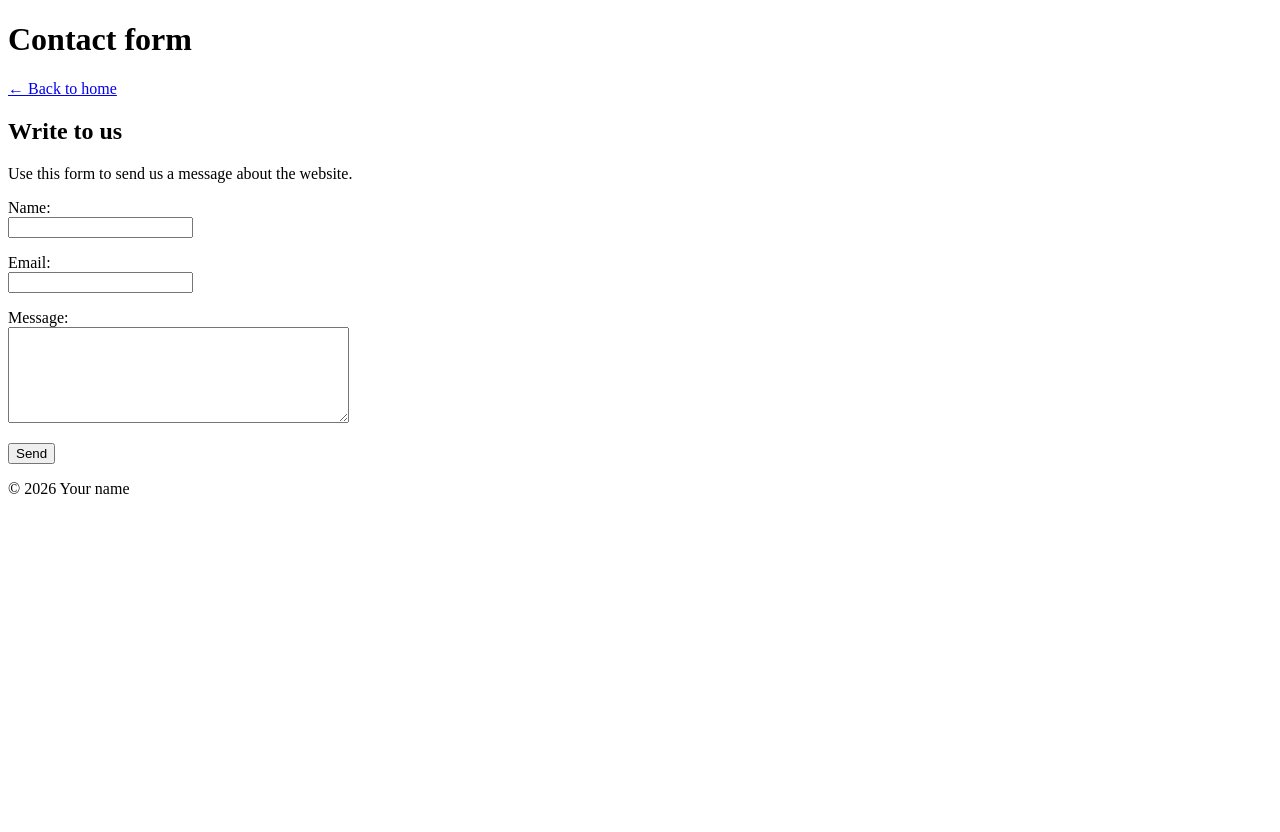
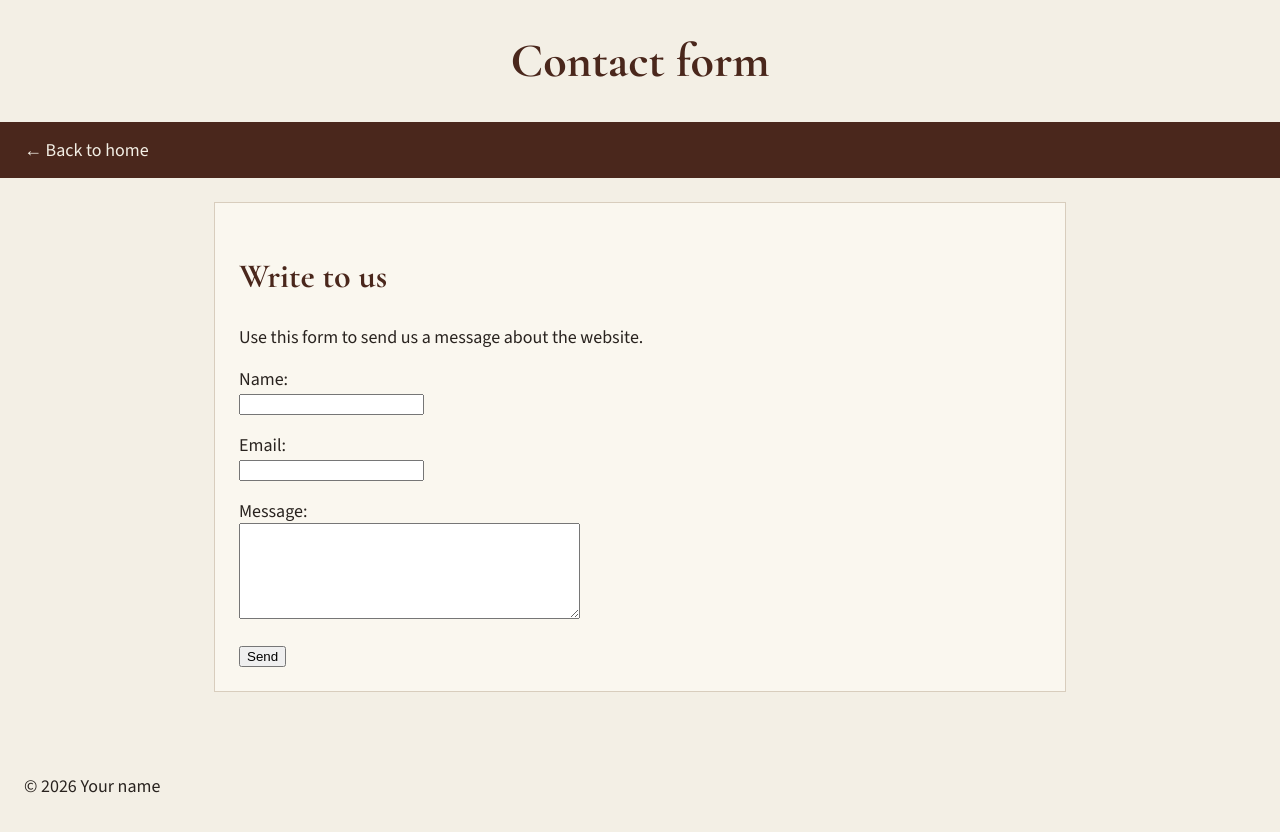
Before and after one commit to bmolzea/bmolzea.github.io, a plain HTML site: page contact.html in a window 1280 px wide. Before the commit the page ends 800 px from the top, so only its background shows below. Drawn offline with nearby package versions, Linux system fonts and the light colour scheme.

Commit message:
Update stylesheet link in contact.html

```diff
--- a/contact.html
+++ b/contact.html
@@ -7,7 +7,7 @@
     <link rel="preconnect" href="https://fonts.googleapis.com">
     <link rel="preconnect" href="https://fonts.gstatic.com" crossorigin>
     <link href="https://fonts.googleapis.com/css2?family=Cormorant+Garamond:wght@600;700&amp;family=Source+Sans+3:wght@400;600&amp;display=swap" rel="stylesheet">
-    <link rel="stylesheet" href="styles-v6.css">
+    <link rel="stylesheet" href="styles.css">
   </head>
   <body>
     <h1>Contact form</h1>
```
